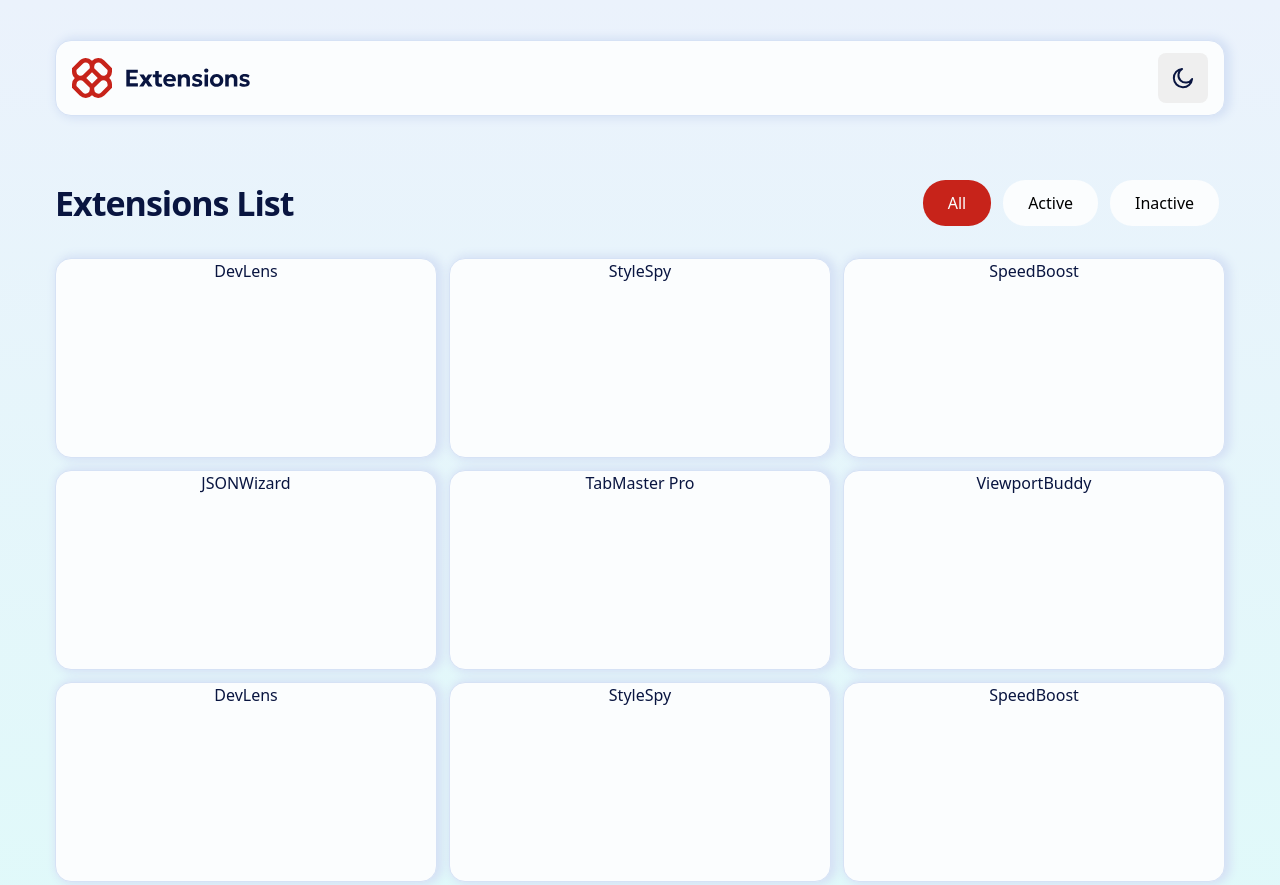
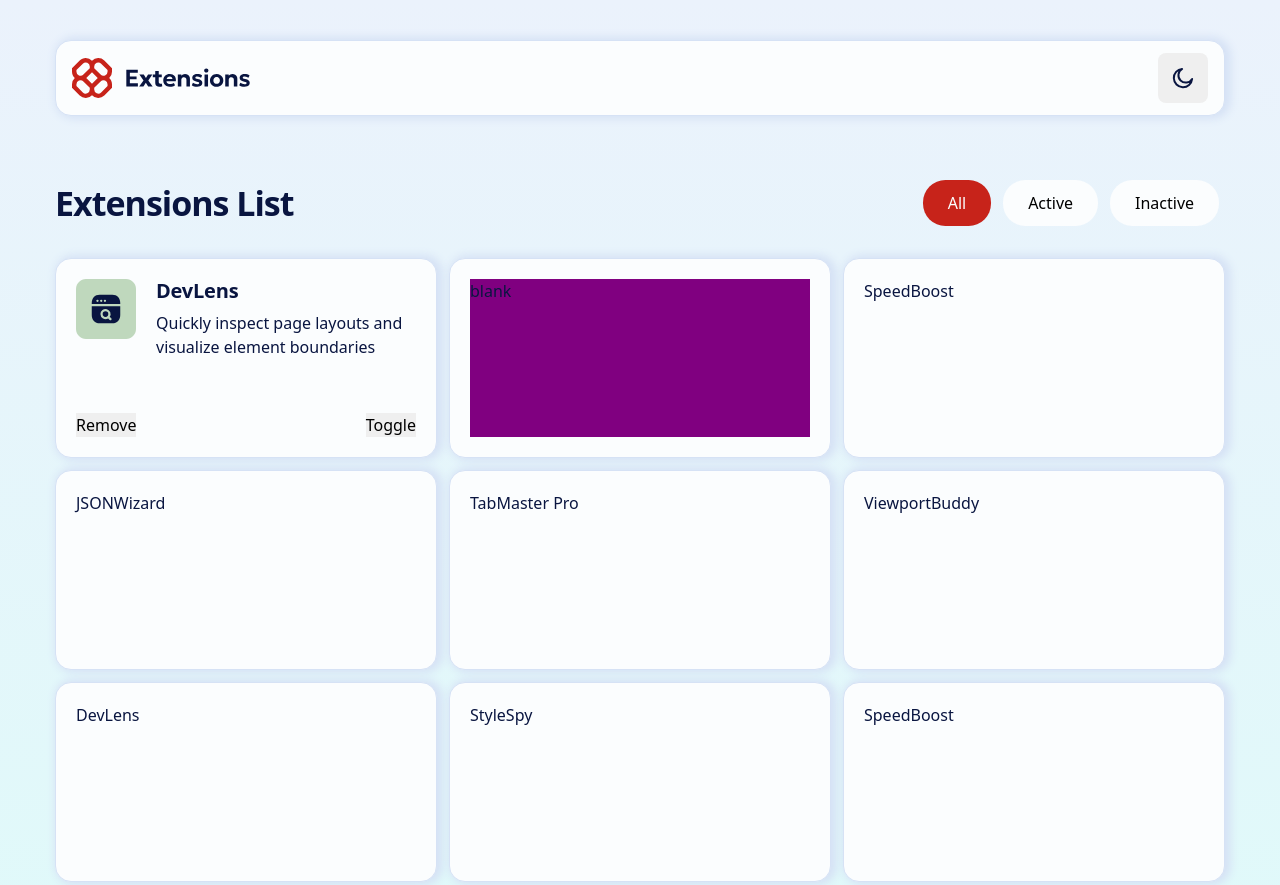
Before and after one commit to jefflangtech/ext-manager, a website: page index.html in a window 1280 px wide. Shown: the top 885 px of the page. Drawn offline with Linux system fonts and the light colour scheme; a web font is replaced by a local one.

Commit message:
Preliminary layout of the card

```diff
--- a/index.html
+++ b/index.html
@@ -50,8 +50,19 @@
       <button class="menu-button">Inactive</button>
     </div>
     <div class="card-container">
-      <div class="card popout">DevLens</div>
-      <div class="card popout">StyleSpy</div>
+      <div class="card popout">
+        <div class="card-content">
+          <img src="./public/images/logo-devlens.svg" alt="The DevLens logo">
+          <div class="card-text">
+            <h2>DevLens</h2>
+            <p>Quickly inspect page layouts and visualize element boundaries</p>
+          </div>
+        </div>
+        <div class="card-controls"><button>Remove</button><button>Toggle</button></div>
+      </div>
+      <div class="card popout">
+        <div class="test">blank</div>
+      </div>
       <div class="card popout">SpeedBoost</div>
       <div class="card popout">JSONWizard</div>
       <div class="card popout">TabMaster Pro</div>
--- a/public/css/index.css
+++ b/public/css/index.css
@@ -37,6 +37,13 @@ h1 {
   font-size: 4.25rem;
   line-height: 100%;
   letter-spacing: -1px;
+}
+
+h2 {
+  font-size: 2.5rem;
+  line-height: 120%;
+  letter-spacing: -0.2px;
+  margin-bottom: 1rem;
 }
 
 .popout {
@@ -102,7 +109,37 @@ main {
 .card {
   width: 382px;
   height: 200px;
-  text-align: center;
+  padding: 2.5rem;
+  display: flex;
+  flex-direction: column;
+  /* justify-content: space-between; */
+}
+
+.card-content {
+  text-align: left;
+  display: flex;
+}
+
+.card-content > img {
+  width: 60px;
+  height: 60px;
+  margin-right: 2.5rem;
+}
+
+.card-text {
+  display: block;
+}
+
+.card-controls {
+  margin-top: auto;
+  display: flex;
+  justify-content: space-between;
+}
+
+.test {
+  width: 100%;
+  height: 100%;
+  background-color: purple;
 }
 
 .active {
```
